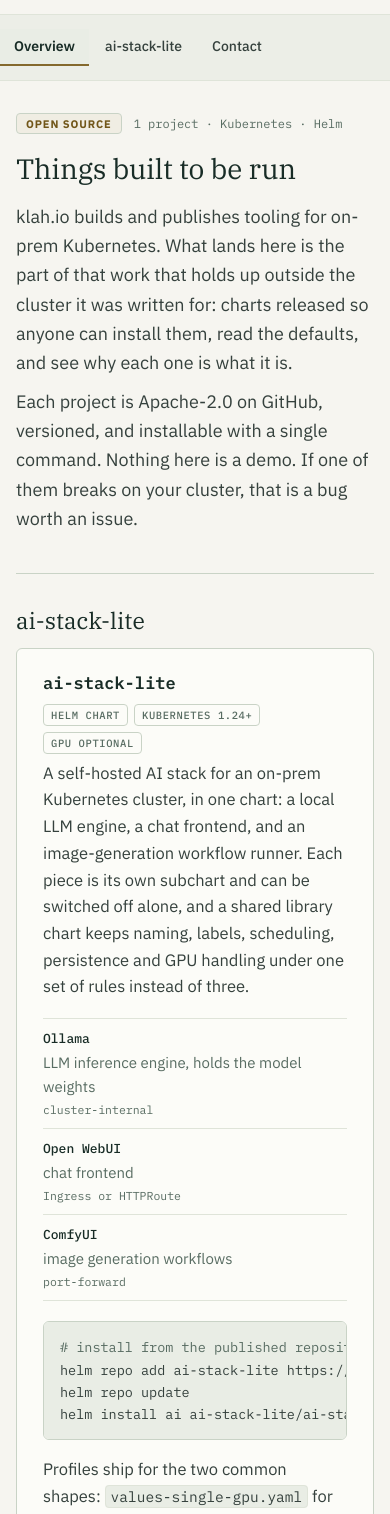
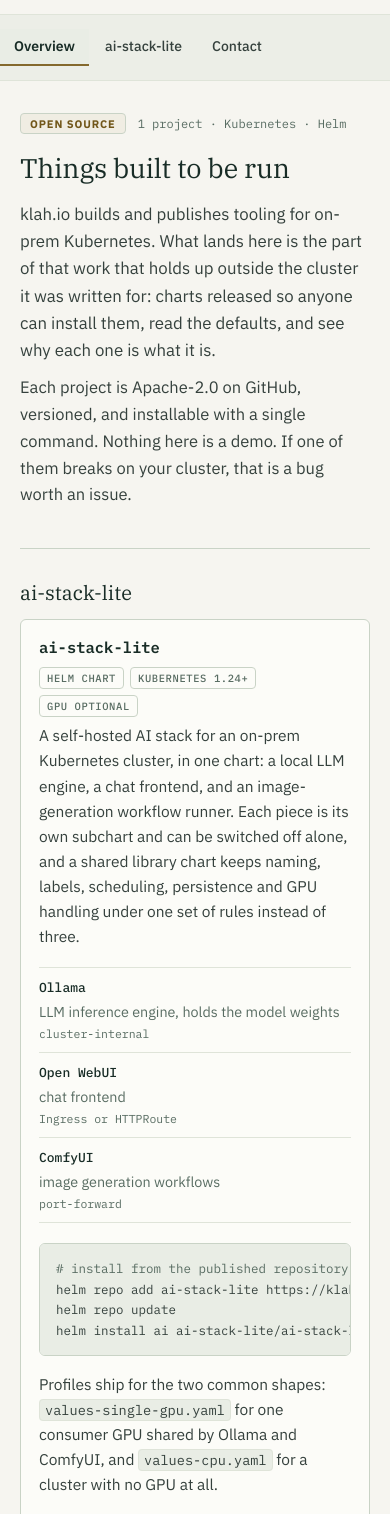
Before and after one commit to klahio/klahio.github.io, a plain HTML site: page index.html in a window 390 px wide. Shown: the part 55-1569 px from the top of the page. Drawn offline with Linux system fonts and the light colour scheme.

Commit message:
Make the layout fluid instead of a fixed-width column
The page was a 1180px shell holding a 760px article, so on a wide display
it was a narrow strip pinned to the left edge. Every width is now derived
from the viewport: the contents rail is clamp(188px, 15vw, 268px), gutters
clamp(20px, 2.6vw, 56px), and the article is a clamped ch-measure centred
in the remaining track, so the column widens with the window instead of
leaving it empty.

Type scales with it. The reading size is clamp(16.5px, .34vw + 14.7px,
19.5px) and the headings follow their own clamps, so the measure stays in
proportion to the text rather than the text shrinking inside a growing box.
Copy sizes that were pinned in px are now em, relative to that base. The
separate mobile h1 override is gone, since the clamp already covers it.

Checked from 320px to 2560px: no horizontal page scroll at any width, and
the rail still collapses to a tab strip under 860px.

```diff
--- a/index.html
+++ b/index.html
@@ -20,7 +20,14 @@
   --sans:"IBM Plex Sans",ui-sans-serif,system-ui,-apple-system,"Segoe UI",Roboto,sans-serif;
   --serif:"IBM Plex Serif","Iowan Old Style","Palatino Linotype",Palatino,Georgia,serif;
   --mono:"IBM Plex Mono",ui-monospace,"SFMono-Regular",Menlo,Consolas,monospace;
-  --reading-size:18px; --r-c:6px;
+  --r-c:6px;
+  /* fluid scale: everything below is driven by the viewport, nothing is a fixed box */
+  --reading-size:clamp(16.5px, .34vw + 14.7px, 19.5px);
+  --rail-w:clamp(188px, 15vw, 268px);
+  --rail-pad:clamp(16px, 1.3vw, 28px);
+  --gutter:clamp(20px, 2.6vw, 56px);
+  --measure:74ch;
+  --col:calc(var(--measure) + 2 * var(--gutter));
   color-scheme:light;
 }
 @media (prefers-color-scheme:dark){
@@ -65,7 +72,7 @@
 .topbar{
   position:sticky; top:0; z-index:40; height:70px; background:var(--ink);
   border-bottom:1px solid var(--rule-soft);
-  display:flex; align-items:center; gap:18px; padding:0 32px;
+  display:flex; align-items:center; gap:18px; padding:0 var(--gutter);
 }
 .logo{
   display:inline-flex; align-items:baseline; gap:9px; text-decoration:none; color:var(--paper-hi);
@@ -87,8 +94,11 @@
 
 /* layout */
 .cols{
-  display:grid; grid-template-columns:228px minmax(0,1fr); align-items:start; max-width:1180px;
-  background:linear-gradient(to right, var(--sidebar) 0 227px, var(--rule-soft) 227px 228px, var(--ink) 228px);
+  display:grid; grid-template-columns:var(--rail-w) minmax(0,1fr); align-items:start;
+  background:linear-gradient(to right,
+    var(--sidebar) 0 calc(var(--rail-w) - 1px),
+    var(--rule-soft) calc(var(--rail-w) - 1px) var(--rail-w),
+    var(--ink) var(--rail-w));
 }
 .rail{
   position:sticky; top:70px; align-self:start; grid-column:1; grid-row:1;
@@ -96,16 +106,20 @@
   min-height:calc(100vh - 70px); padding:36px 0 40px;
 }
 .rail h4{
-  margin:0 0 12px 24px; font-family:var(--mono); font-size:10px; font-weight:600;
+  margin:0 0 12px var(--rail-pad); font-family:var(--mono); font-size:10px; font-weight:600;
   letter-spacing:1.1px; text-transform:uppercase; color:var(--paper-2);
 }
 .rail a{
-  display:block; padding:7px 24px; font-size:14px; font-weight:500;
+  display:block; padding:7px var(--rail-pad); font-size:14px; font-weight:500;
   color:var(--paper); text-decoration:none; border-left:2px solid transparent;
 }
 .rail a:hover{background:var(--surface-2); color:var(--paper-hi)}
 .rail a.on{background:var(--surface-2); color:var(--paper-hi); border-left-color:var(--accent); font-weight:600}
-article{grid-column:2; grid-row:1; min-width:0; padding:48px 40px 96px; max-width:760px}
+article{
+  grid-column:2; grid-row:1; min-width:0;
+  width:100%; max-width:var(--col); margin-inline:auto;
+  padding:clamp(32px, 3vw, 56px) var(--gutter) 96px;
+}
 
 /* page head */
 .badge{
@@ -116,32 +130,32 @@
 }
 .headmeta{display:flex; flex-wrap:wrap; align-items:center; gap:12px; margin-bottom:18px}
 .headmeta .meta{font-family:var(--mono); font-size:12px; color:var(--paper-2)}
-h1{font-size:33px; margin-bottom:16px; letter-spacing:-.2px}
-.lede{font-size:18px; color:var(--paper); margin:0 0 10px}
+h1{font-size:clamp(27px, 1.9vw + 13px, 40px); margin-bottom:16px; letter-spacing:-.2px}
+.lede{font-size:1.02em; color:var(--paper); margin:0 0 10px}
 p{margin:0 0 16px}
 
 h2{
-  font-size:23px; margin:0 0 14px; padding-top:4px;
+  font-size:clamp(20px, .85vw + 14px, 27px); margin:0 0 14px; padding-top:4px;
   scroll-margin-top:86px;
 }
 section{margin-top:52px; padding-top:28px; border-top:1px solid var(--rule)}
 section:first-of-type{margin-top:40px}
-h3{font-size:18px; font-weight:600; margin:28px 0 10px}
+h3{font-size:clamp(16.5px, .3vw + 14.5px, 19.5px); font-weight:600; margin:28px 0 10px}
 
 /* project card */
 .proj{
   background:var(--surface); border:1px solid var(--rule); border-radius:var(--r-c);
-  padding:24px 26px 22px; margin-bottom:22px;
+  padding:clamp(18px, 1.6vw, 28px) clamp(18px, 1.8vw, 30px) clamp(16px, 1.4vw, 24px); margin-bottom:22px;
 }
 .proj-head{display:flex; flex-wrap:wrap; align-items:baseline; gap:10px 14px; margin-bottom:6px}
-.proj-head h3{margin:0; font-family:var(--mono); font-size:17px; font-weight:600; color:var(--paper-hi)}
+.proj-head h3{margin:0; font-family:var(--mono); font-size:clamp(15.5px, .28vw + 13.8px, 18.5px); font-weight:600; color:var(--paper-hi)}
 .tags{display:flex; flex-wrap:wrap; gap:6px}
 .tag{
   font-family:var(--mono); font-size:10.5px; font-weight:500; letter-spacing:.6px;
   text-transform:uppercase; color:var(--paper-2);
   border:1px solid var(--rule); border-radius:4px; padding:2px 7px 1px;
 }
-.proj p{font-size:16.5px; margin-bottom:14px}
+.proj p{font-size:.94em; margin-bottom:14px}
 
 /* key/value rows */
 .kv{margin:18px 0 20px; border-top:1px solid var(--rule-soft)}
@@ -151,9 +165,9 @@
 }
 .kv-row dt{
   font-family:var(--mono); font-size:13px; font-weight:500; color:var(--paper-hi);
-  flex:0 0 136px; margin:0;
+  flex:0 0 clamp(112px, 12vw, 160px); margin:0;
 }
-.kv-row dd{margin:0; font-size:15px; color:var(--paper-2); flex:1}
+.kv-row dd{margin:0; font-size:.87em; color:var(--paper-2); flex:1}
 .kv-row dd .where{
   font-family:var(--mono); font-size:11.5px; color:var(--paper-2);
   display:block; margin-top:1px;
@@ -162,7 +176,7 @@
 pre{
   background:var(--surface-2); border:1px solid var(--rule); border-radius:var(--r-c);
   padding:14px 16px; overflow-x:auto; margin:0 0 16px;
-  font-size:13.5px; line-height:1.65; color:var(--paper);
+  font-size:clamp(12.5px, .22vw + 11.3px, 14.5px); line-height:1.65; color:var(--paper);
 }
 pre .c{color:var(--paper-2)}
 p code{
@@ -182,11 +196,12 @@
 
 .note{
   border-left:2px solid var(--rule-2); padding:2px 0 2px 16px;
-  color:var(--paper-2); font-size:15.5px; margin:20px 0;
+  color:var(--paper-2); font-size:.9em; margin:20px 0;
 }
 
 footer{
-  grid-column:2; padding:0 40px 60px; max-width:760px;
+  grid-column:2; width:100%; max-width:var(--col); margin-inline:auto;
+  padding:0 var(--gutter) 60px;
   font-family:var(--mono); font-size:12px; color:var(--paper-2);
 }
 footer .rule{border-top:1px solid var(--rule); padding-top:16px}
@@ -204,9 +219,9 @@
   .rail h4{display:none}
   .rail a{border-left:0; border-bottom:2px solid transparent; padding:6px 14px; white-space:nowrap}
   .rail a.on{border-left:0; border-bottom-color:var(--accent)}
-  article{grid-column:1; grid-row:2; padding:32px 16px 72px}
-  footer{grid-column:1; padding:0 16px 48px}
-  h1{font-size:28px}
+  article{grid-column:1; grid-row:2; max-width:none; padding:32px var(--gutter) 72px}
+  footer{grid-column:1; max-width:none; padding:0 var(--gutter) 48px}
+
   .kv-row{flex-direction:column; gap:2px}
   .kv-row dt{flex:none}
 }
```
